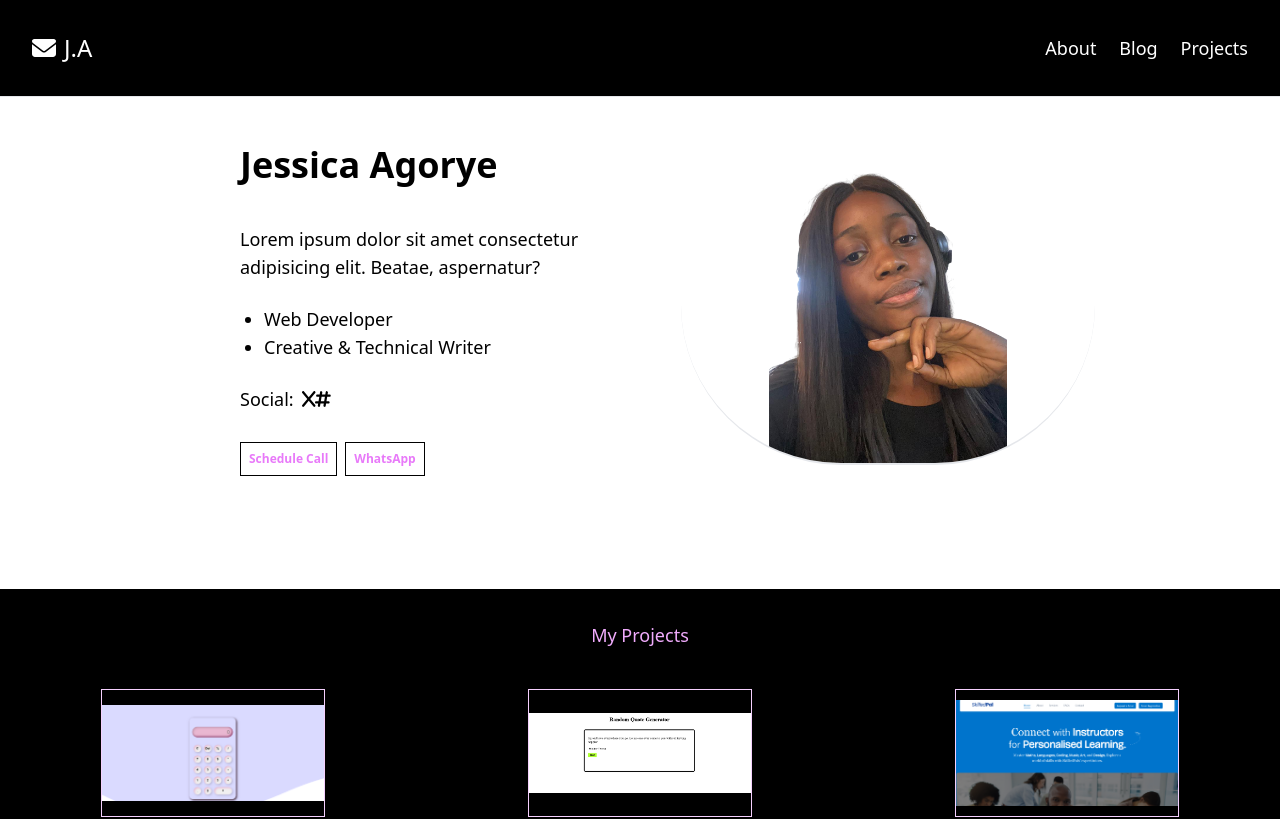
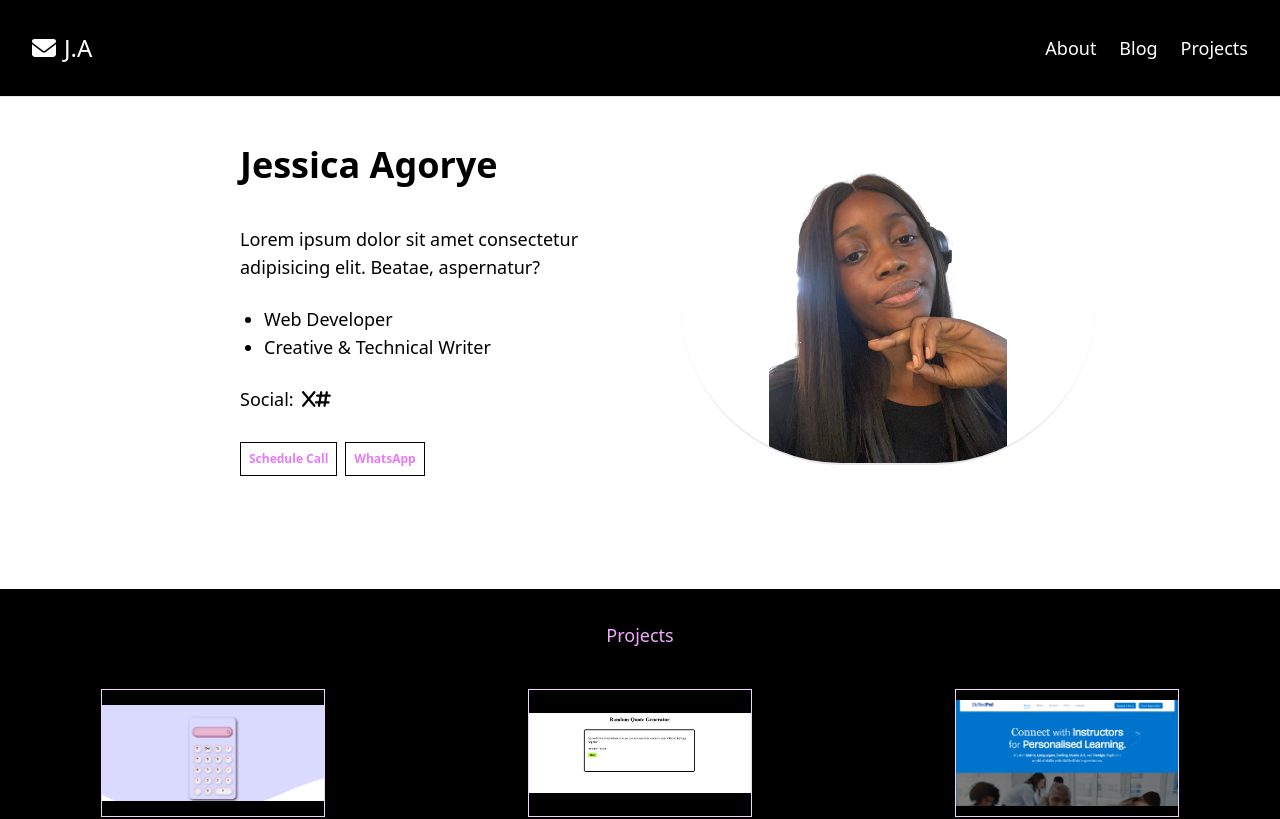
Before and after one commit to Jessica-Agorye/my_portfolio, a React (Vite) app: page / in a window 1280 px wide. Shown: the top 819 px of the page. Built offline with nearby package versions, Linux system fonts and the light colour scheme; no server answers.

Commit message:
adjusted projects text

```diff
--- a/src/components/ProjectPage.tsx
+++ b/src/components/ProjectPage.tsx
@@ -2,7 +2,7 @@ const ProjectPage = () => {
   return (
     <>
       <div className=" bg-black h-auto w-full mt-28 overflow-hidden mb-10">
-        <p className="text-fuchsia-300 text-center pt-8 text-lg">My Projects</p>
+        <p className="text-fuchsia-300 text-center pt-8 text-lg">Projects</p>
         <div className="mt-10 grid place-items-center md:grid-cols-3">
           <div className=" text-fuchsia-300 w-56 h-48 ">
             <img
```
